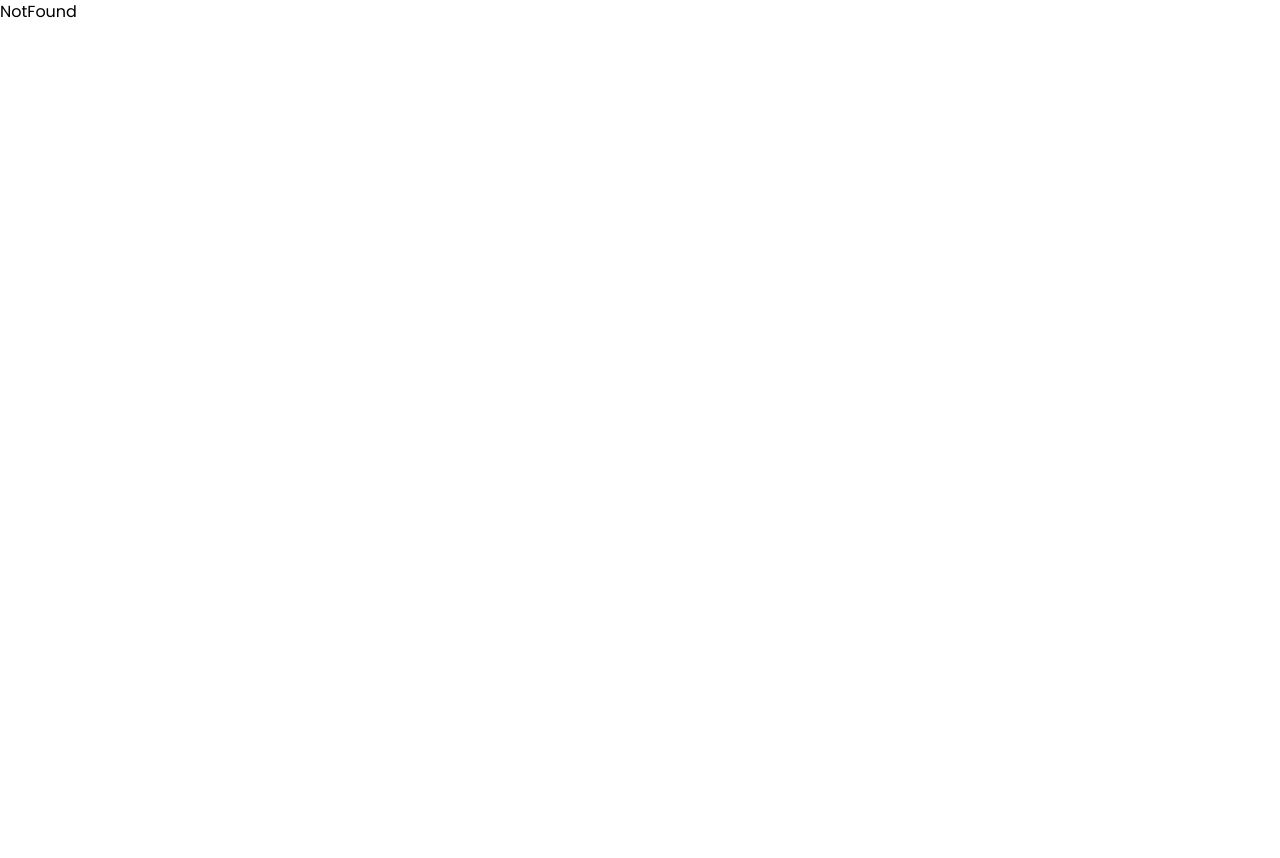
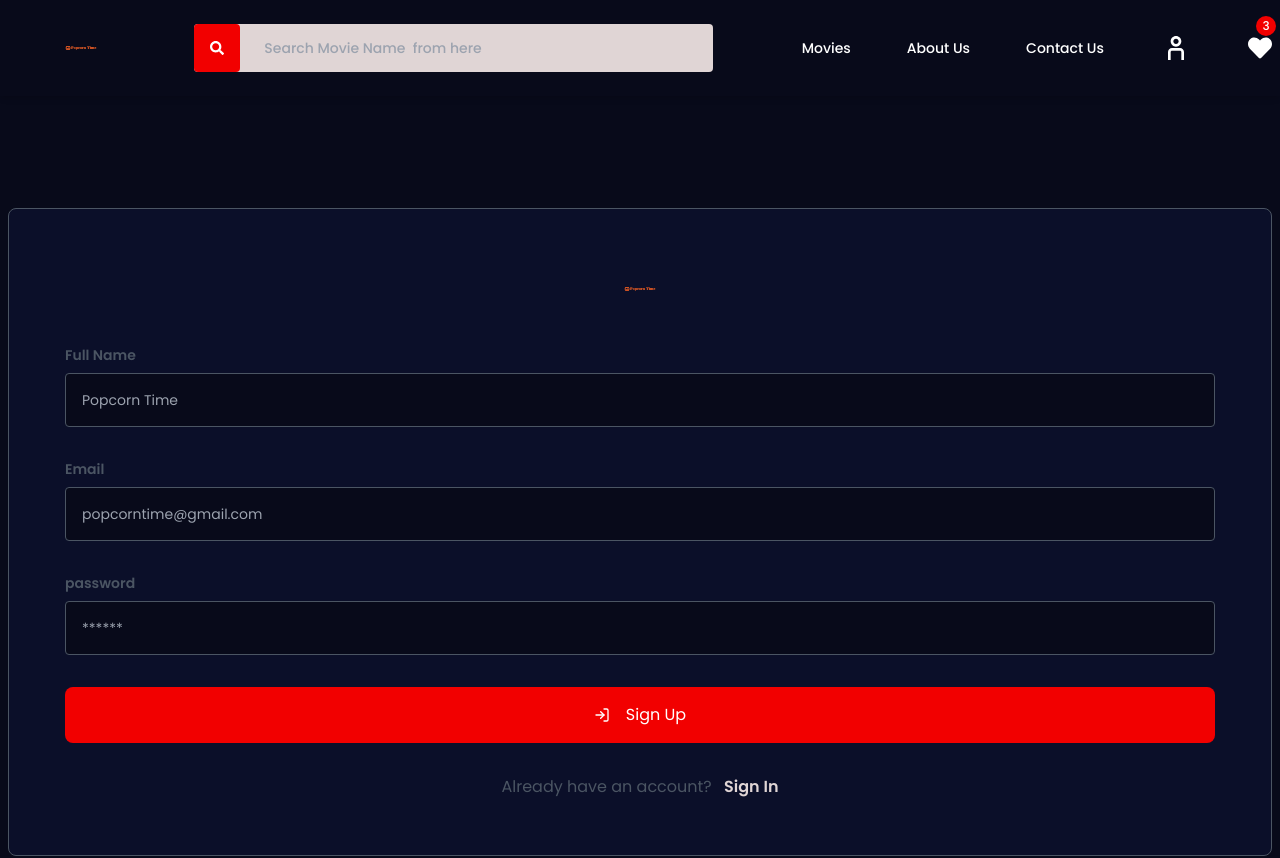
Before and after one commit to Sachin-Jandy-Rhoods/Pop-Corn-Time, a React (Vite) app in the folder client/: page /register in a window 1280 px wide. Shown: the top 858 px of the page. Before the commit the page ends 800 px from the top, so only its background shows below. Built offline with nearby package versions, Linux system fonts and the light colour scheme.

Commit message:
Login,Registration,pagenotfound

```diff
--- a/client/src/App.jsx
+++ b/client/src/App.jsx
@@ -7,6 +7,7 @@ import ContactUs from "./Screens/ContactUs";
 import Login from './Screens/Login'
 import MoviesPage from './Screens/Movies'
 import SingleMovie from './Screens/SingleMovie'
+import Register from './Screens/Register'
 
 
 const App = () => {
@@ -16,6 +17,7 @@ const App = () => {
         <Route path='/about-us' element={<AboutUs/>}/>
         <Route path='/contact-us' element={<ContactUs/>}/>
         <Route path='/login' element={<Login/>}/>
+        <Route path='/register' element={<Register/>}/>
         <Route path='/movies' element={<MoviesPage/>}/>
         <Route path='/movie/:id' element={<SingleMovie/>}/>
         <Route path='*' element={<NotFound/>}/>
--- a/client/src/Components/Home/TopRated.jsx
+++ b/client/src/Components/Home/TopRated.jsx
@@ -22,7 +22,7 @@ const TopRated = () => {
               <SwiperSlide key={index}>
                   <div className="p-4 h-rate hovered border border-border bg-dry rounded-lg overflow-hidden">
                     <img src={`../../../public/images/${movie.titleImage}`} alt={movie.name} className='w-full h-full object-cover rounded-lg' />
-                    <div className="px-4 hoveres  flex-colos gap-6 text-center absolute bg-black bg-opacity-70 top-0 left-0 right-0 bottom-0">
+                    <div className="px-4 hoveres gap-6 text-center absolute bg-black bg-opacity-70 top-0 left-0 right-0 bottom-0">
                       <button className='w-12 h-12 flex-colo transitions hover:bg-subMain rounded-full bg-white bg-opacity-30 text-white'>
                         <FaHeart/>
                       </button>
@@ -43,7 +43,7 @@ const TopRated = () => {
             <button className={classNames} ref={(node)=> setPrevtEl(node)}>
               <BsCaretLeftFill/>
             </button>
-            <button className={classNames} ref={(node)=> setPrevtEl(node)}>
+            <button className={classNames} ref={(node)=> setNextEl(node)}>
               <BsCaretRightFill/>
             </button>
         </div>
--- a/client/src/Components/UsedInputs.jsx
+++ b/client/src/Components/UsedInputs.jsx
@@ -11,7 +11,7 @@ export const Message = ({label,placeholder}) => {
 export const Select = ({label, options, onChange}) => {
     return(
         <>
-        <label className="text-border font-semibold">{}label</label>
+        <label className="text-border font-semibold">{label}</label>
         <select className="w-full mt-2 px-6 py-4 text-text bg-main border border-border rounded" onChange={onChange}>
             {options.map((o,i) =>(<option key={i} value={o.value}>{o.title}</option>
             ))}
@@ -19,3 +19,12 @@ export const Select = ({label, options, onChange}) => {
         </>
     )
 }
+
+export const Input = ({label, placeholder, type, bg}) => {
+    return(
+        <div className="text-sm w-full">
+        <label className="text-border font-semibold">{label}</label>
+        <input type={type} placeholder={placeholder} className={`w-full text-sm mt-2 p-4 border border-border rounded text-white ${bg?"bg-main":"bg-dry"}`} />
+        </div>
+    )
+}
--- a/client/src/Screens/Login.jsx
+++ b/client/src/Screens/Login.jsx
@@ -1,9 +1,40 @@
-import React from 'react'
+import React from "react";
+import Layout from "../Layout/Layout";
+import logo from "../../public/logo.png";
+import { Link } from "react-router-dom";
+import { FiLogIn } from "react-icons/fi";
+import { Input } from "../Components/UsedInputs";
 
 const Login = () => {
   return (
-    <div>Login</div>
-  )
-}
+    <Layout>
+      <div className="container mx-auto px-2 my-24 flex-colo">
+        <dir className="w-full 2xl:w-2/5 gap-8 flex-colo p-8 sm:p-14 md:3/5 bg-dry rounded-lg border border-border">
+          <img src={logo} alt="logo" className="w-full h-12 object-contain" />
+          <Input
+            label="Email"
+            placeholder="popcorntime@gmail.com"
+            type="email"
+            bg={true}
+          />
+          <Input
+            label="password"
+            placeholder="******"
+            type="password"
+            bg={true}
+          />
+          <Link to="/dashboard" className="bg-subMain transition hover:bg-main flex-rows gap-4 text-white p-4 rounded-lg w-full">
+          <FiLogIn /> Sign In
+          </Link>
+          <p className="text-center text-border">
+            Don't have an account?{" "}
+            <Link to="/register" className="text-dryGray font-semibold ml-2">
+           Sign Up </Link>
+          </p>
+        </dir>
+      </div>
+    </Layout>
+  );
+};
 
-export default Login
+export default Login;
--- a/client/src/Screens/NotFound.jsx
+++ b/client/src/Screens/NotFound.jsx
@@ -1,8 +1,20 @@
 import React from 'react'
+import image from "../../public/404.svg"
+import { Link } from 'react-router-dom'
+import { BiHomeAlt } from 'react-icons/bi'
 
 const NotFound = () => {
   return (
-    <div>NotFound</div>
+    <div className="flex-colo gap-8 w-full min-h-screen text-white bg-main lg:py-20 py-10 px-6">
+      <img src={image} alt="notfound" className='w-full h-96 object-contain' />
+      <h1 className='lg:text-4xl font-bold'>Page Not Found</h1>
+      <p className="font-medium text-border italic leading-6">
+        The page you are looking for does not exist. You may have mistyped the URL
+      </p>
+      <Link to={"/"} className="bg-subMain transitions text-white flex-rows gap-4 font-medium py-3 px-6  hover:text-main rounded-md">
+        <BiHomeAlt/> Back Home
+      </Link>
+    </div>
   )
 }
 
--- a/client/src/Screens/Register.jsx
+++ b/client/src/Screens/Register.jsx
@@ -1,9 +1,46 @@
-import React from 'react'
+import React from "react";
+import Layout from "../Layout/Layout";
+import logo from "../../public/logo.png";
+import { Link } from "react-router-dom";
+import { FiLogIn } from "react-icons/fi";
+import { Input } from "../Components/UsedInputs";
 
 const Register = () => {
   return (
-    <div>Register</div>
-  )
-}
+    <Layout>
+      <div className="container mx-auto px-2 my-24 flex-colo">
+        <dir className="w-full 2xl:w-2/5 gap-8 flex-colo p-8 sm:p-14 md:3/5 bg-dry rounded-lg border border-border">
+          <img src={logo} alt="logo" className="w-full h-12 object-contain" />
+          <Input
+            label="Full Name"
+            placeholder="Popcorn Time "
+            type="text"
+            bg={true}
+          />
+          <Input
+            label="Email"
+            placeholder="popcorntime@gmail.com"
+            type="email"
+            bg={true}
+          />
+          <Input
+            label="password"
+            placeholder="******"
+            type="password"
+            bg={true}
+          />
+          <Link to="/dashboard" className="bg-subMain transition hover:bg-main flex-rows gap-4 text-white p-4 rounded-lg w-full">
+          <FiLogIn /> Sign Up
+          </Link>
+          <p className="text-center text-border">
+            Already have an account?{" "}
+            <Link to="/login" className="text-dryGray font-semibold ml-2">
+           Sign In </Link>
+          </p>
+        </dir>
+      </div>
+    </Layout>
+  );
+};
 
-export default Register
+export default Register;
```
Also changed, not shown: client/public/404.svg (added), client/public/WhatsApp Image 2024-10-10 at 19.23.47_13cbf6de.jpg (deleted).
